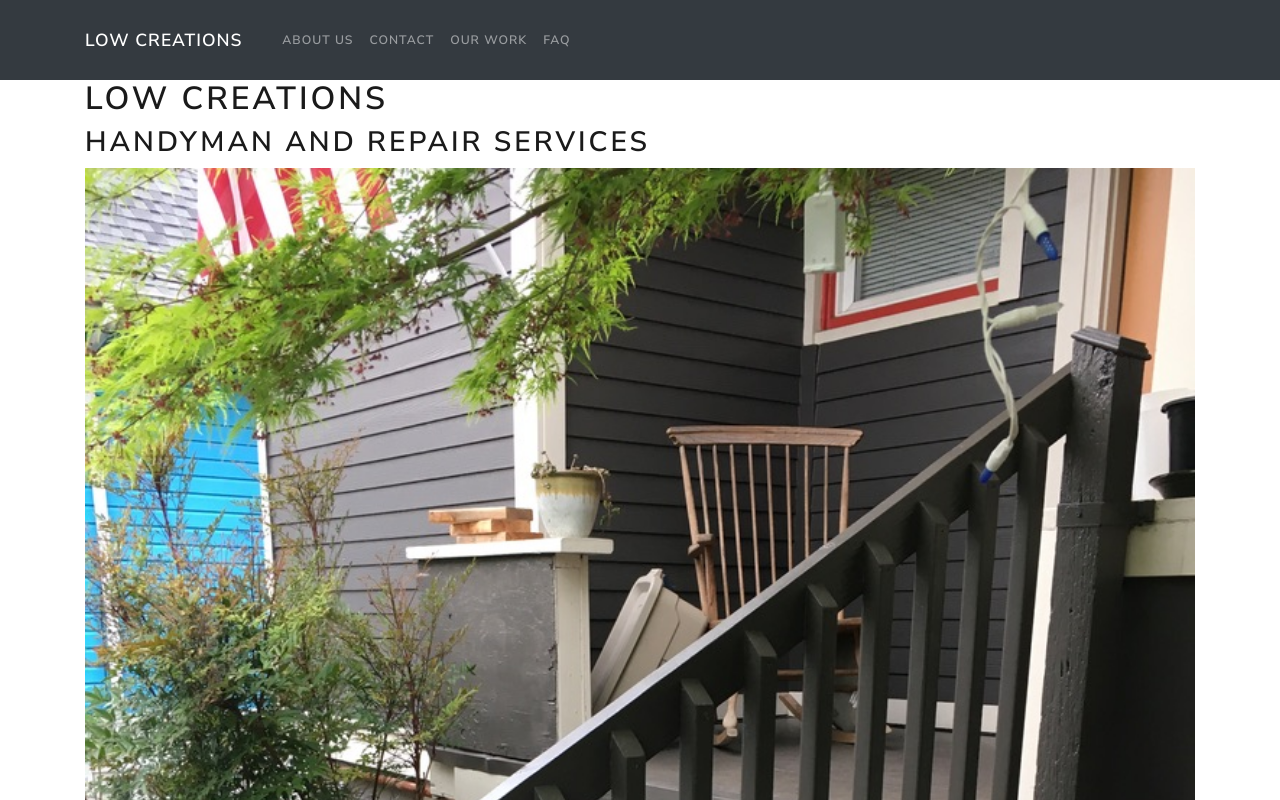
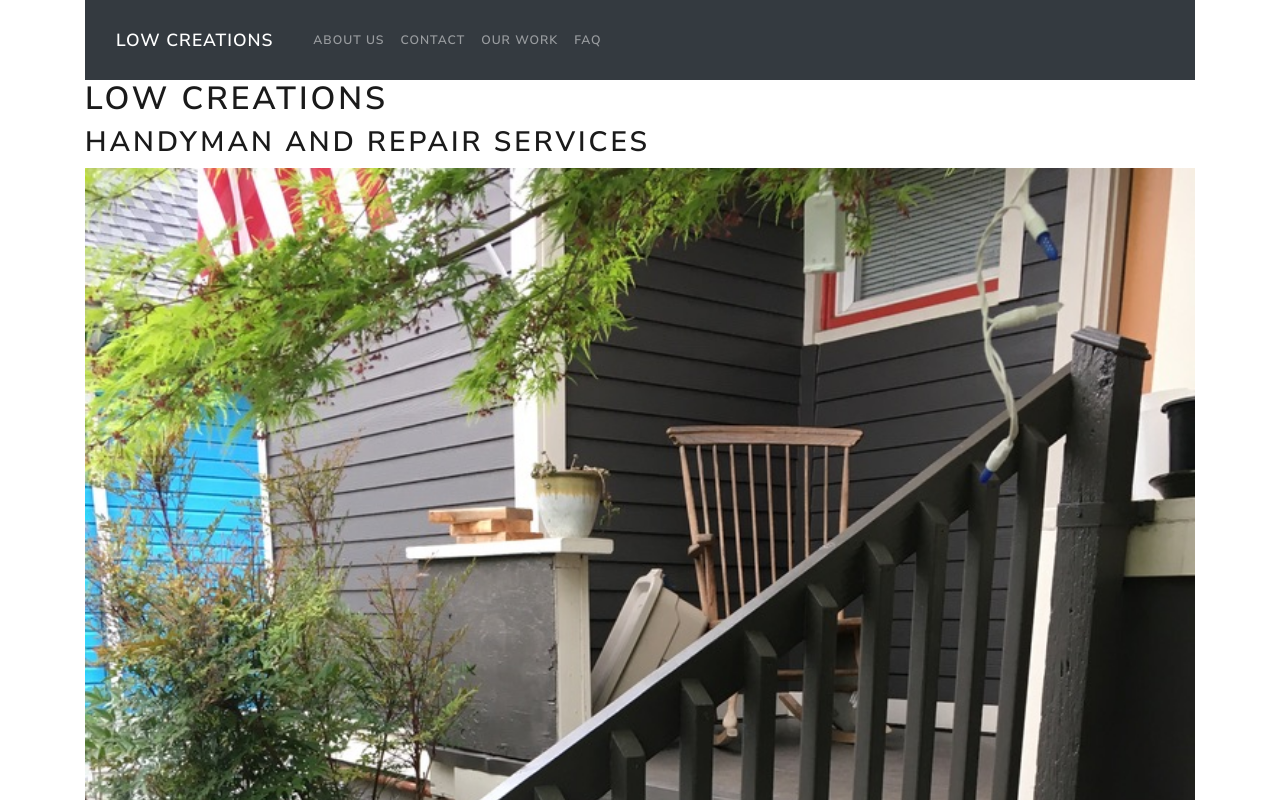
Before and after one commit to PeteLow-13/LowCreations, a React (Create React App) app: page / in a window 1280 px wide. Shown: the top 800 px of the page. Built offline with nearby package versions, Linux system fonts and the light colour scheme.

Commit message:
moved header

```diff
--- a/src/App.js
+++ b/src/App.js
@@ -11,9 +11,10 @@ import NavBar from './Components/NavBar';
 function App() {
   return (
     <Router>
-      <Header />
+      {/* <Header /> */}
       {/* <NavBar /> */}
       <Container>
+      <Header />
         <Route path='/' component={HomeScreen} exact />
         <Route path='/about' exact component={AboutScreen} />
         <Route path='/contact' exact component={ContactScreen} />
```
